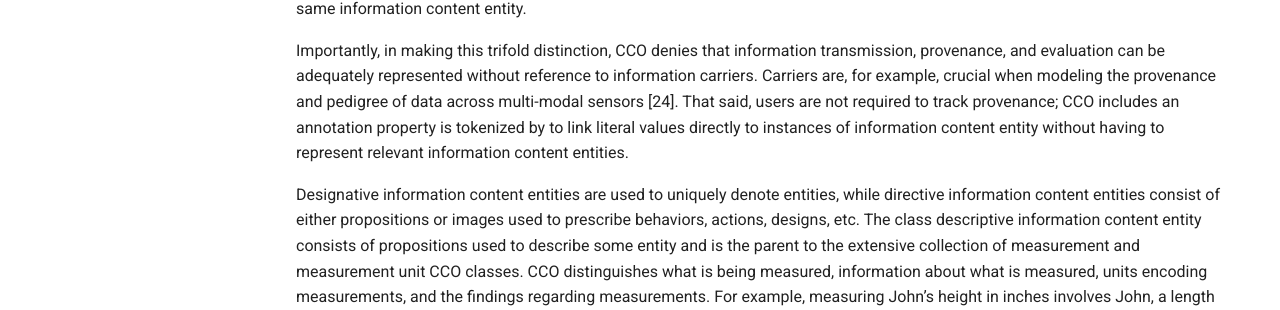
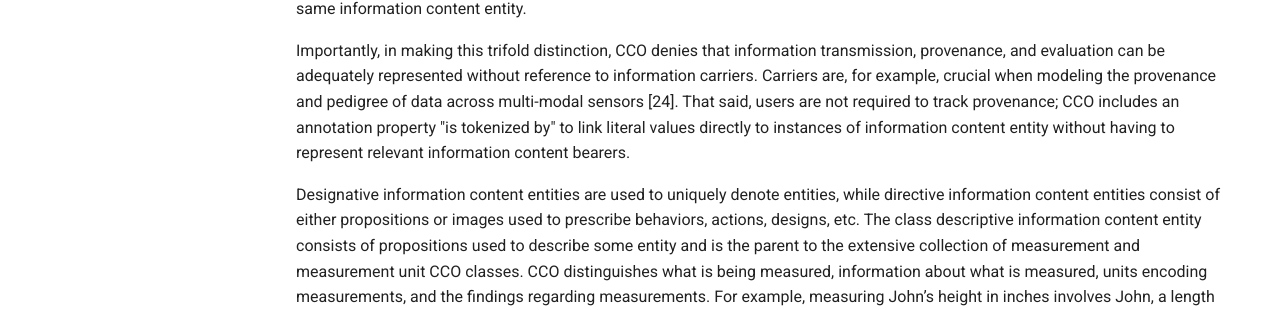
Before and after one commit to CommonCoreOntology/cco-webpage, an MkDocs documentation site: the page built from docs/information.md, in a window 1280 px wide and 900 px high. Shown: the part 385-695 px from the top of the window. Built offline with MkDocs 1.6.1 and Material for MkDocs 9.7.7, drawn with Linux system fonts in a browser that asks for light colours; comment, search, counter and statistics services are not loaded.

Commit message:
Update information.md
Lightly rephrased the end of paragraph 2

```diff
--- a/docs/information.md
+++ b/docs/information.md
@@ -1,5 +1,5 @@
 <p>The Information Entity Ontology distinguishes content of information both from the information bearing entities which may carry that content and from the patterns exhibited by those information bearing entities. A computer monitor screen, for example, bears qualities such as shape and color that are said to concretize information content entities, i.e. generically dependent continuants that are about something. These distinctions allow for flexible representations of various relationships arising among information bearing entities, patterns, and information content entities. Any of the following patterns ‘π’, ‘pi’, ‘3.14...’, or ‘3.14159265358979323...’ on your monitor might concretize the same information content entity. Similarly, such patterns in a textbook would concretize the same information content entity.</p>
-<p>Importantly, in making this trifold distinction, CCO denies that information transmission, provenance, and evaluation can be adequately represented without reference to information carriers. Carriers are, for example, crucial when modeling the provenance and pedigree of data across multi-modal sensors [24]. That said, users are not required to track provenance; CCO includes an annotation property is tokenized by to link literal values directly to instances of information content entity without having to represent relevant information content entities.</p>
+<p>Importantly, in making this trifold distinction, CCO denies that information transmission, provenance, and evaluation can be adequately represented without reference to information carriers. Carriers are, for example, crucial when modeling the provenance and pedigree of data across multi-modal sensors [24]. That said, users are not required to track provenance; CCO includes an annotation property "is tokenized by" to link literal values directly to instances of information content entity without having to represent relevant information content bearers.</p>
 <p>Designative information content entities are used to uniquely denote entities, while directive information content entities consist of either propositions or images used to prescribe behaviors, actions, designs, etc. The class descriptive information content entity consists of propositions used to describe some entity and is the parent to the extensive collection of measurement and measurement unit CCO classes. CCO distinguishes what is being measured, information about what is measured, units encoding measurements, and the findings regarding measurements. For example, measuring John’s height in inches involves John, a length quality that inheres in John, the inch unit of measure, and the value associated with John’s height, e.g. “70”</p>
 <p>To illustrate features of CCO’s information design pattern, consider that automobiles are often designed by agents or organizations according to some blueprint or modeling pattern. The Agent Ontology contains classes for agents, organizations, and roles borne by either. In CCO, agents are in every case those material entities capable of performing planned acts, i.e. acts directed by some directive information content entity. Moreover, by leveraging a sub-relation of participates in, namely agent in, CCO distinguishes between agents making causally relevant contributions to some process as opposed to passive contributions. For example, engineers working for Honda at some point created a blueprint for the Honda Civic, and so provided causally relevant contributions to the creation of this blueprint. Expanding on this example, CCO introduces the class artifact model, a directive information content entity that prescribes a common set of functions and qualities to inhere in a set of artifact instances. Instances of artifact model are, moreover, designated by specific artifact model names, such as “2018 Tesla Model 3-EU var2” which may similarly be represented using CCO resources</p><div class="center-text"><img src="https://raw.githubusercontent.com/CommonCoreOntology/cco-webpage/main/docs/assets/logos/prescription.png" alt="Common Core Ontologies" style="width:75%;"></div>
 <p>Given an artifact model prescribing the production features for a type of automobile, manufacturers also engage in planned acts the goal of which is to satisfy the artifact model prescriptions. Manufacturers may, for example, produce an automobile that is meant to bear a certain weight or have a certain transportation range function. These dependent entities will then inhere in the automobile produced and may be measured by some information content entity. As depicted in Figure 3, each ratio measurement information content entity corresponds to its own information bearing entity, which we may assume without loss of generality that in this case is part of some database or table. With respect to the weight of the automobile, the relevant database part has a literal value “1250” and uses measurement unit kilogram measurement unit.</p>
```
